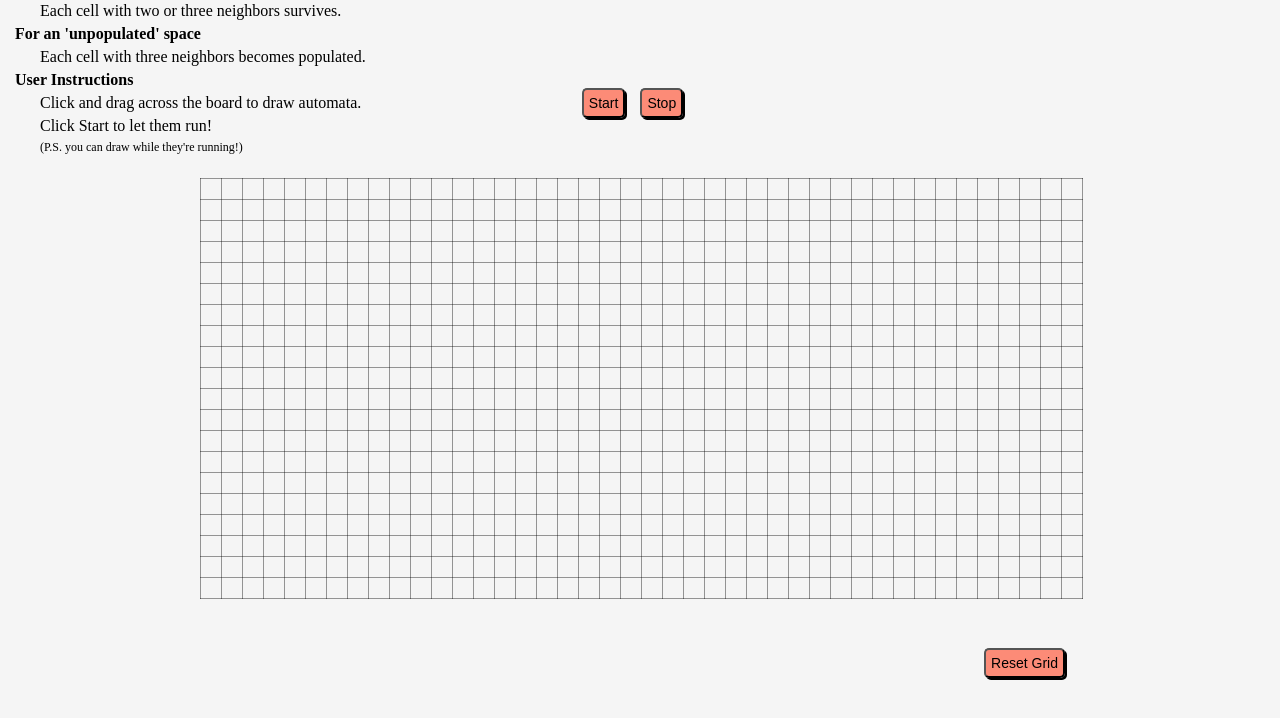
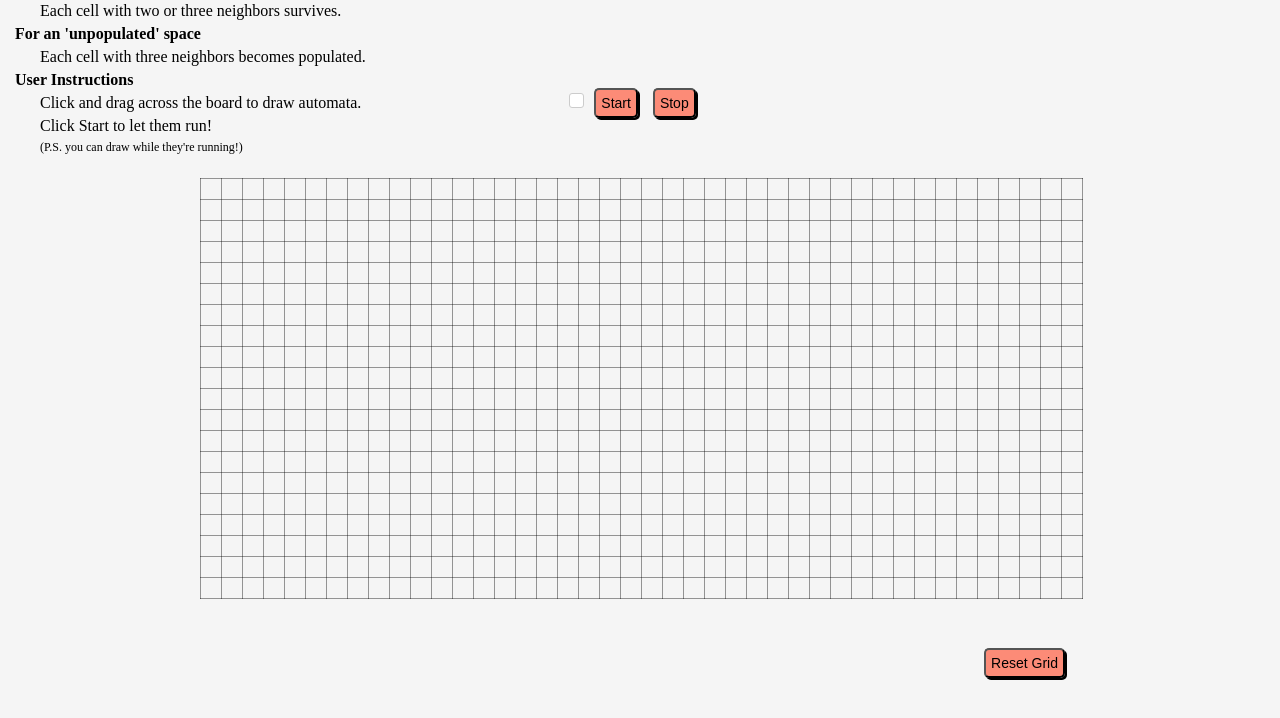
Before and after one commit to abarolli/gameoflife, a plain HTML site: page index.html in a window 1280 px wide. Shown: the part 72-790 px from the top of the page. Drawn offline with Linux system fonts and the light colour scheme.

Commit message:
Added power button indicator light

```diff
--- a/index.html
+++ b/index.html
@@ -9,6 +9,7 @@
 <body>
 	<main>
 		<nav>
+			<input type="checkbox" id="power">
 			<button class="button startAutomaton shadow">Start</button>
 			<button class="button stopAutomaton shadow">Stop</button>
 		</nav>
--- a/script.js
+++ b/script.js
@@ -215,15 +215,22 @@ startBtn.addEventListener("mousedown", e => {
 	buttonDown(e.target);
 });
 
+let powerIcon = document.querySelector("input[type='checkbox']");
+powerIcon.onclick = e => e.preventDefault();
+
 startBtn.addEventListener("mouseup", e => {
 	e.preventDefault();
-	startInterval = beginAutomaton(automatonCoords);
-	buttonUp(e.target);
+    if (powerIcon.checked != true) {
+        startInterval = beginAutomaton(automatonCoords);
+        powerIcon.checked = true;
+    }
+    buttonUp(e.target);
 })
 
 let stopBtn = document.querySelector(".stopAutomaton");
 stopBtn.addEventListener("click", e => {
 	clearInterval(startInterval);
+    powerIcon.checked = false;
 });
 
 let resetBtn = document.querySelector(".resetGrid");
--- a/style.css
+++ b/style.css
@@ -113,3 +113,22 @@ p.rule {
 	right: 10%;
 	top: 32px;
 }
+
+#power {
+	margin-top: 165px;
+	margin-right: 10px;
+}
+
+#power {
+	appearance: none;
+	background-color: white;
+	width: 15px;
+	height: 15px;
+	border: 1px solid #ccc;
+	border-radius: 3px;
+}
+
+#power:checked {
+	background-color: rgb(200, 0, 0);
+	box-shadow: 0 0 5px rgba(255, 0, 0, 0.5);
+}
```
